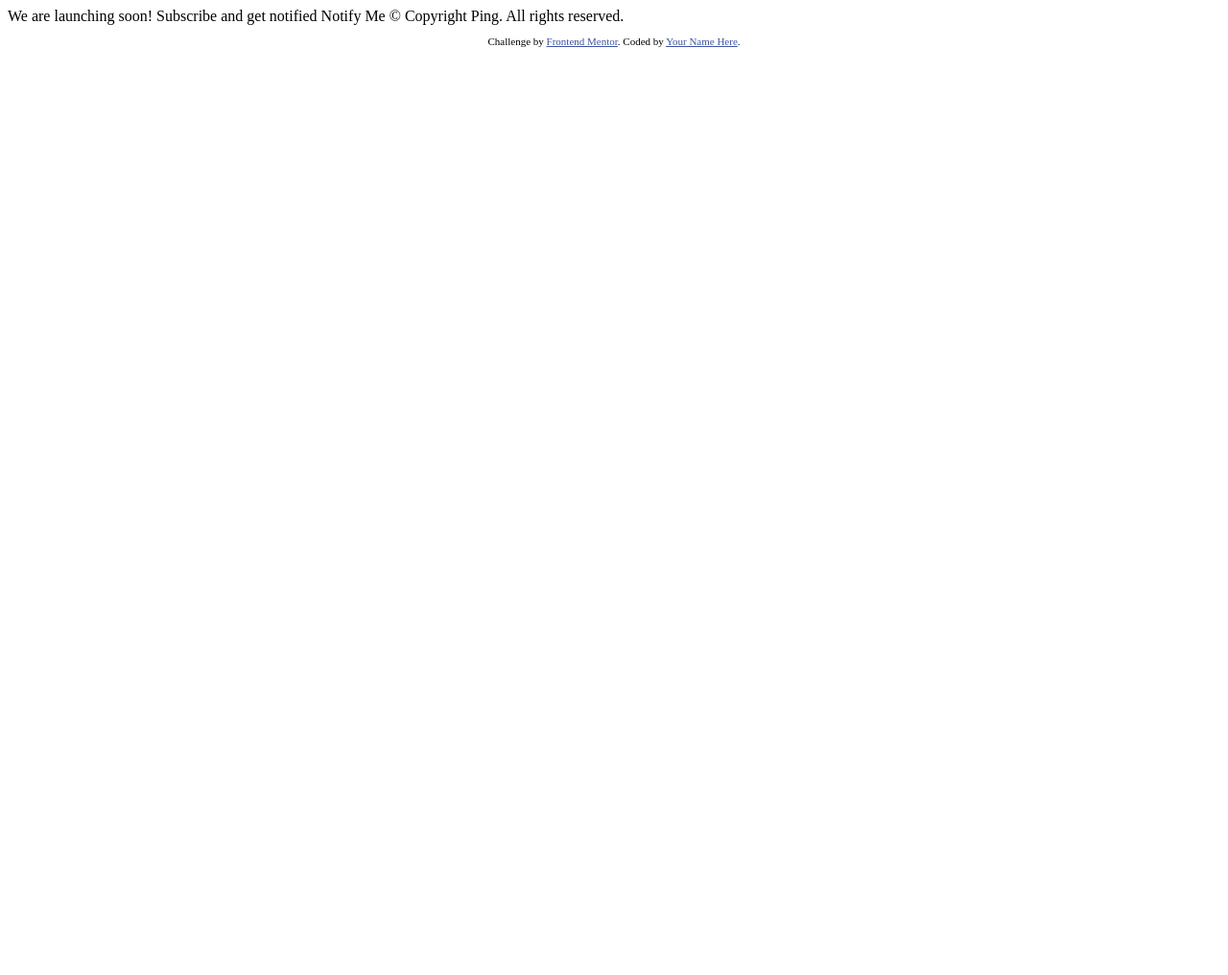
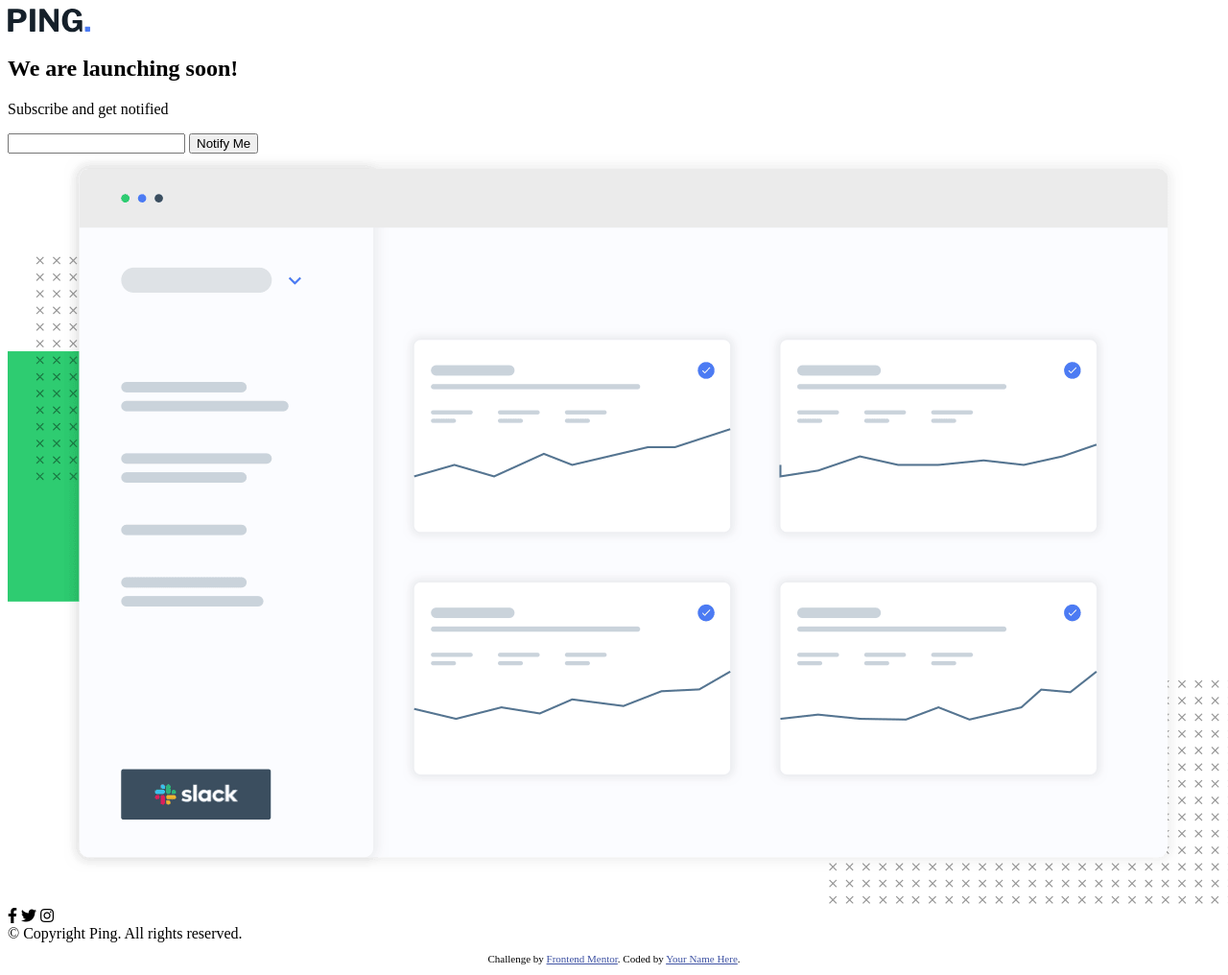
Before and after one commit to creativehkim/ping-coming-soon-page, a plain HTML site: page index.html in a window 1280 px wide. Shown: the whole page at 96% size. Before the commit the page ends 800 px from the top, so only its background shows below. Drawn offline with Linux system fonts and the light colour scheme.

Commit message:
HTML added

```diff
--- a/index.html
+++ b/index.html
@@ -7,6 +7,9 @@
   <!-- displays site properly based on user's device -->
 
   <link rel="icon" type="image/png" sizes="32x32" href="./images/favicon-32x32.png">
+  <link rel="stylesheet" href="https://cdnjs.cloudflare.com/ajax/libs/font-awesome/5.15.3/css/all.min.css"
+    integrity="sha512-iBBXm8fW90+nuLcSKlbmrPcLa0OT92xO1BIsZ+ywDWZCvqsWgccV3gFoRBv0z+8dLJgyAHIhR35VZc2oM/gI1w=="
+    crossorigin="anonymous" />
   <link rel="stylesheet" href="style.css">
   <title>Frontend Mentor | Ping coming soon page</title>
 
@@ -24,15 +27,32 @@
 </head>
 
 <body>
+  <section id="wrapper">
+    <div class="ping__logo">
+      <img src="/images/logo.svg" alt="logo">
+    </div>
+    <div class="main">
+      <h1 class="main__title"> We are launching soon!</h1>
+      <p class="main__text">Subscribe and get notified</p>
+    </div>
 
-  We are launching soon!
+    <div class="notify__input">
+      <input type="email" name="email" class="email">
+      <button class="notify__btn">Notify Me</button>
+    </div>
+    <div class="main__img">
+      <img src="/images/illustration-dashboard.png" alt="dashboard image">
+    </div>
+    <div class="social__icons">
+      <i class="fab fa-facebook-f"></i>
+      <i class="fab fa-twitter"></i>
+      <i class="fab fa-instagram"></i>
+    </div>
 
-  Subscribe and get notified
 
-  Notify Me
 
-  &copy; Copyright Ping. All rights reserved.
-
+    &copy; Copyright Ping. All rights reserved.
+  </section>
   <footer>
     <p class="attribution">
       Challenge by <a href="https://www.frontendmentor.io?ref=challenge" target="_blank">Frontend Mentor</a>.
```
